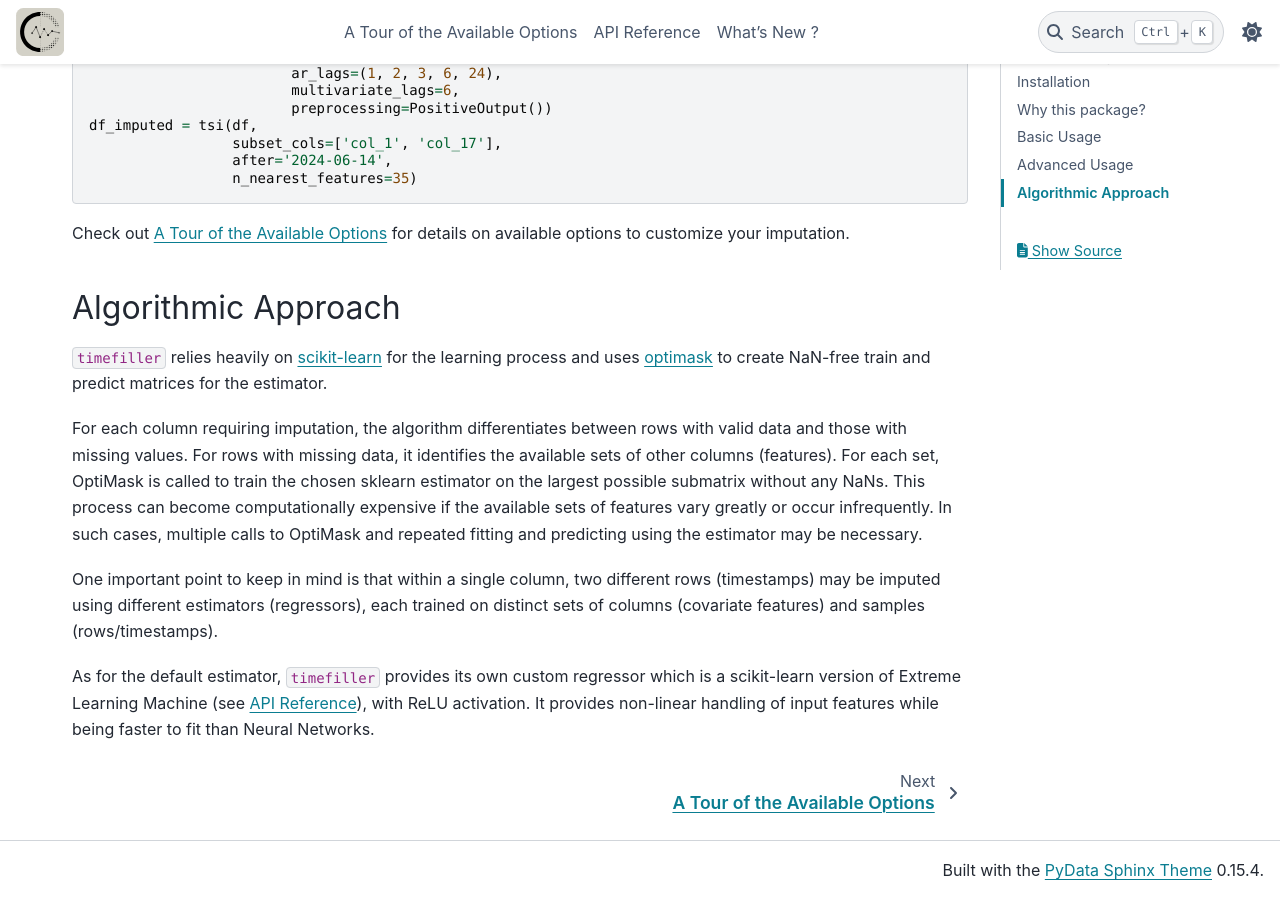
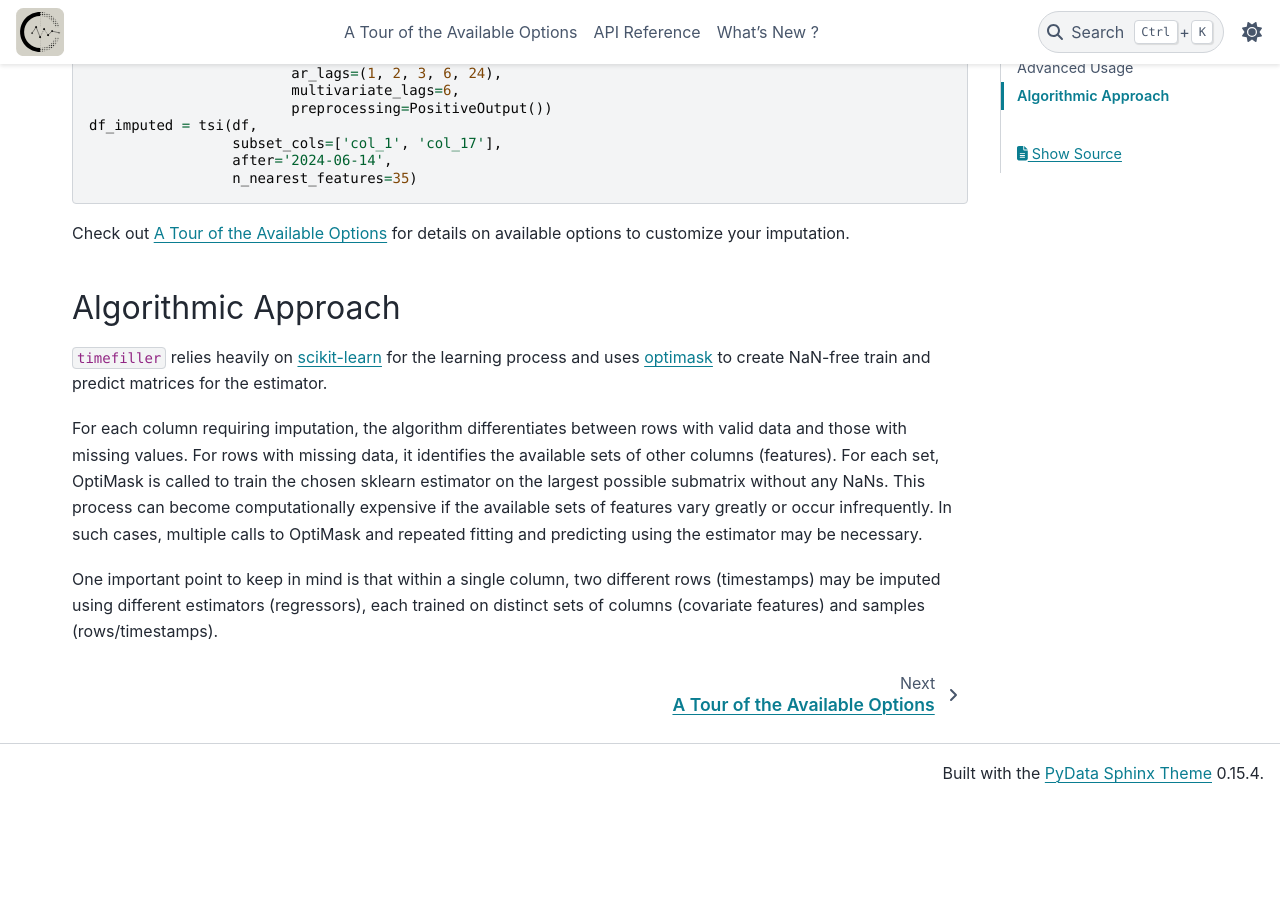
Before and after one commit to CyrilJl/TimeFiller, a Sphinx documentation site: the page built from docs/source/index.rst, in a window 1280 px wide and 900 px high, scrolled down 1153 px. Built offline with Sphinx 7.4.7 and the PyData theme 0.15.4, drawn with Linux system fonts in a browser that asks for light colours; after the commit the page ends 1955 px from its top, so only the background shows below that.

Commit message:
Update index.rst

```diff
--- a/docs/source/index.rst
+++ b/docs/source/index.rst
@@ -92,6 +92,3 @@ estimator may be necessary.
 
 One important point to keep in mind is that within a single column, two different rows (timestamps) may be imputed using different estimators
 (regressors), each trained on distinct sets of columns (covariate features) and samples (rows/timestamps).
-
-As for the default estimator, ``timefiller`` provides its own custom regressor which is a scikit-learn version of Extreme Learning Machine
-(see :ref:`api_reference`), with ReLU activation. It provides non-linear handling of input features while being faster to fit than Neural Networks.
```
